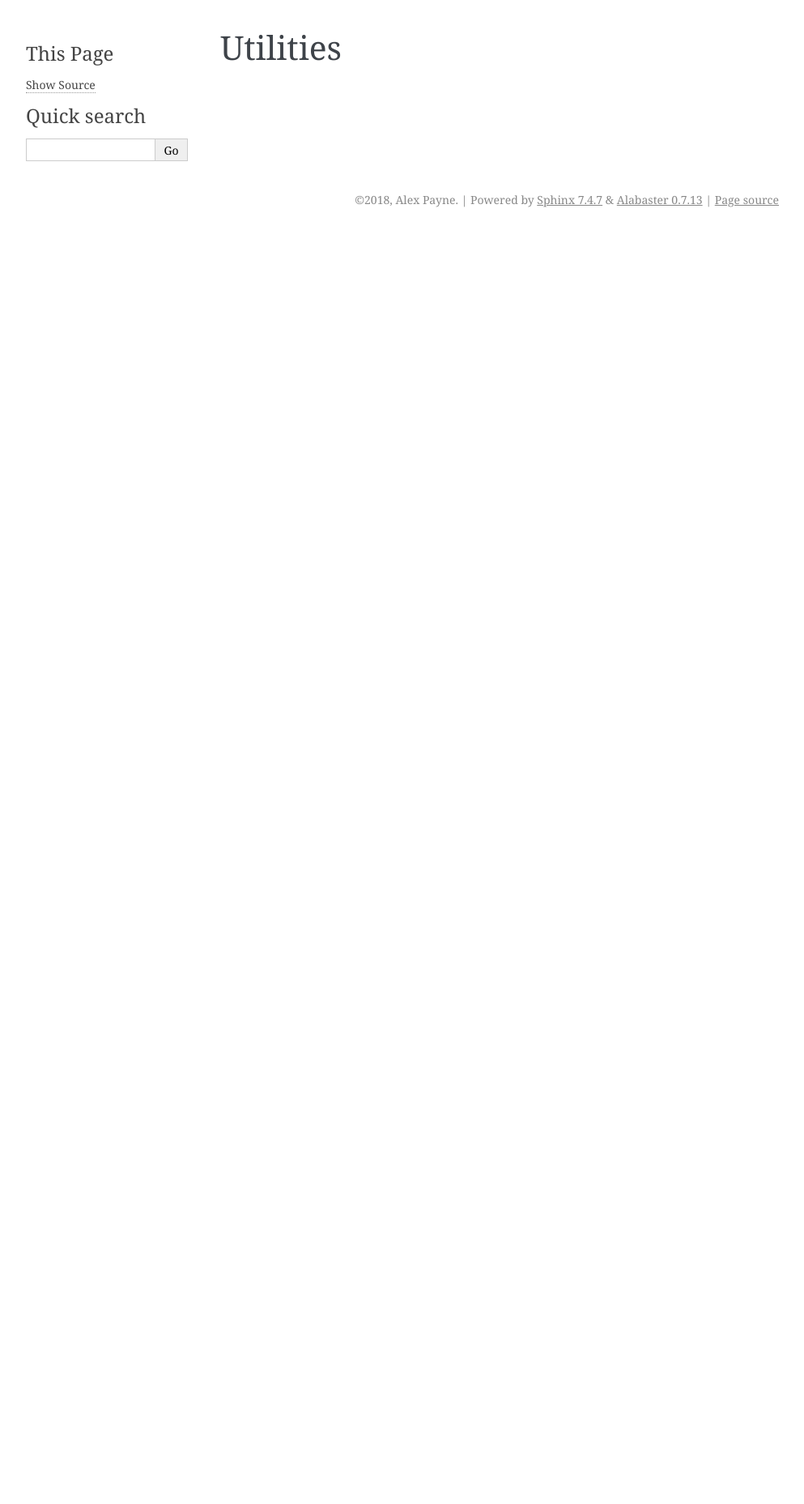
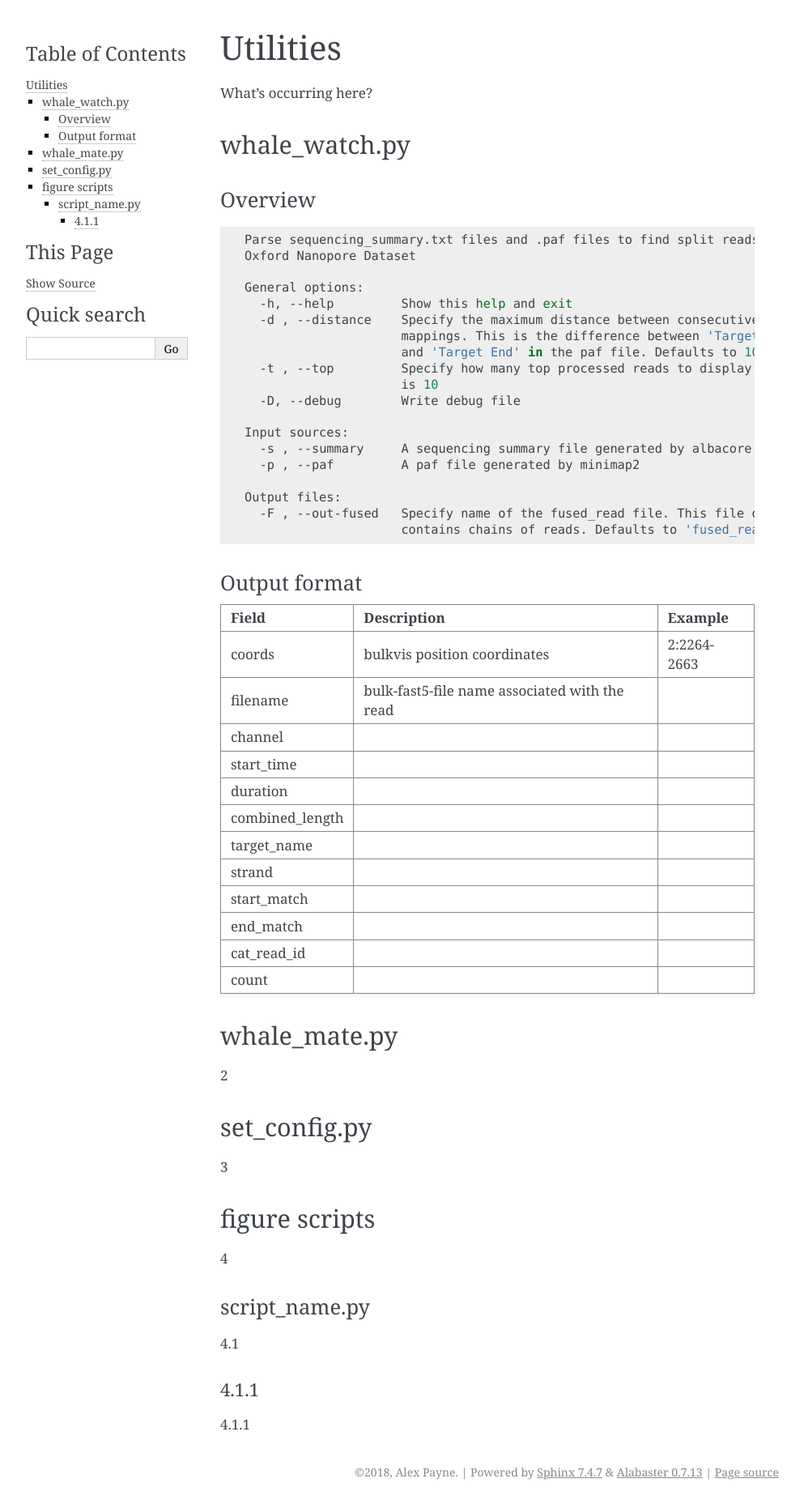
Before and after one commit to LooseLab/bulkvis, a Sphinx documentation site: the page built from docs/utilities.rst, in a window 1280 px wide. Shown: the whole page at 81% size, without its empty margins (148-1141 px from the left). Built offline with Sphinx 7.4.7, drawn with Linux system fonts in a browser that asks for light colours; before the commit the page ends 900 px from its top, so only the background shows below that.

Commit message:
Update docs

```diff
--- a/docs/utilities.rst
+++ b/docs/utilities.rst
@@ -1,2 +1,70 @@
 Utilities
 =========
+
+What's occurring here?
+
+whale_watch.py
+--------------
+Overview
+^^^^^^^^
+.. code-block:: bash
+
+    Parse sequencing_summary.txt files and .paf files to find split reads in an
+    Oxford Nanopore Dataset
+
+    General options:
+      -h, --help         Show this help and exit
+      -d , --distance    Specify the maximum distance between consecutive
+                         mappings. This is the difference between 'Target Start'
+                         and 'Target End' in the paf file. Defaults to 10000
+      -t , --top         Specify how many top processed reads to display. Default
+                         is 10
+      -D, --debug        Write debug file
+
+    Input sources:
+      -s , --summary     A sequencing summary file generated by albacore
+      -p , --paf         A paf file generated by minimap2
+
+    Output files:
+      -F , --out-fused   Specify name of the fused_read file. This file only
+                         contains chains of reads. Defaults to 'fused_reads.txt'
+
+
+Output format
+^^^^^^^^^^^^^
+.. csv-table::
+    :header: "Field", "Description", "Example"
+
+    "coords", "bulkvis position coordinates", "2:2264-2663"
+    "filename", "bulk-fast5-file name associated with the read", ""
+    "channel", "", ""
+    "start_time", "", ""
+    "duration", "", ""
+    "combined_length", "", ""
+    "target_name", "", ""
+    "strand", "", ""
+    "start_match", "", ""
+    "end_match", "", ""
+    "cat_read_id", "", ""
+    "count", "", ""
+
+
+whale_mate.py
+-------------
+2
+
+set_config.py
+-------------
+3
+
+figure scripts
+--------------
+4
+
+script_name.py
+^^^^^^^^^^^^^^
+4.1
+
+4.1.1
+"""""
+4.1.1
```
Also changed, not shown: docs/quickstart.rst (+8 -8 lines), docs/_static/images/quickstart/01_initial.png (renamed from docs/_static/01_initial.png), docs/_static/images/quickstart/02_position.png (renamed from docs/_static/02_position.png), docs/_static/images/quickstart/03_plot.png (renamed from docs/_static/03_plot.png), docs/_static/images/quickstart/04_sidebar.png (renamed from docs/_static/04_sidebar.png), docs/_static/images/quickstart/05_annotations.png (renamed from docs/_static/05_annotations.png), docs/_static/images/quickstart/06_adjustments.png (renamed from docs/_static/06_adjustments.png), docs/_static/images/quickstart/07_plot.png (renamed from docs/_static/07_plot.png), docs/_static/images/quickstart/08_read_file.png (renamed from docs/_static/08_read_file.png).
